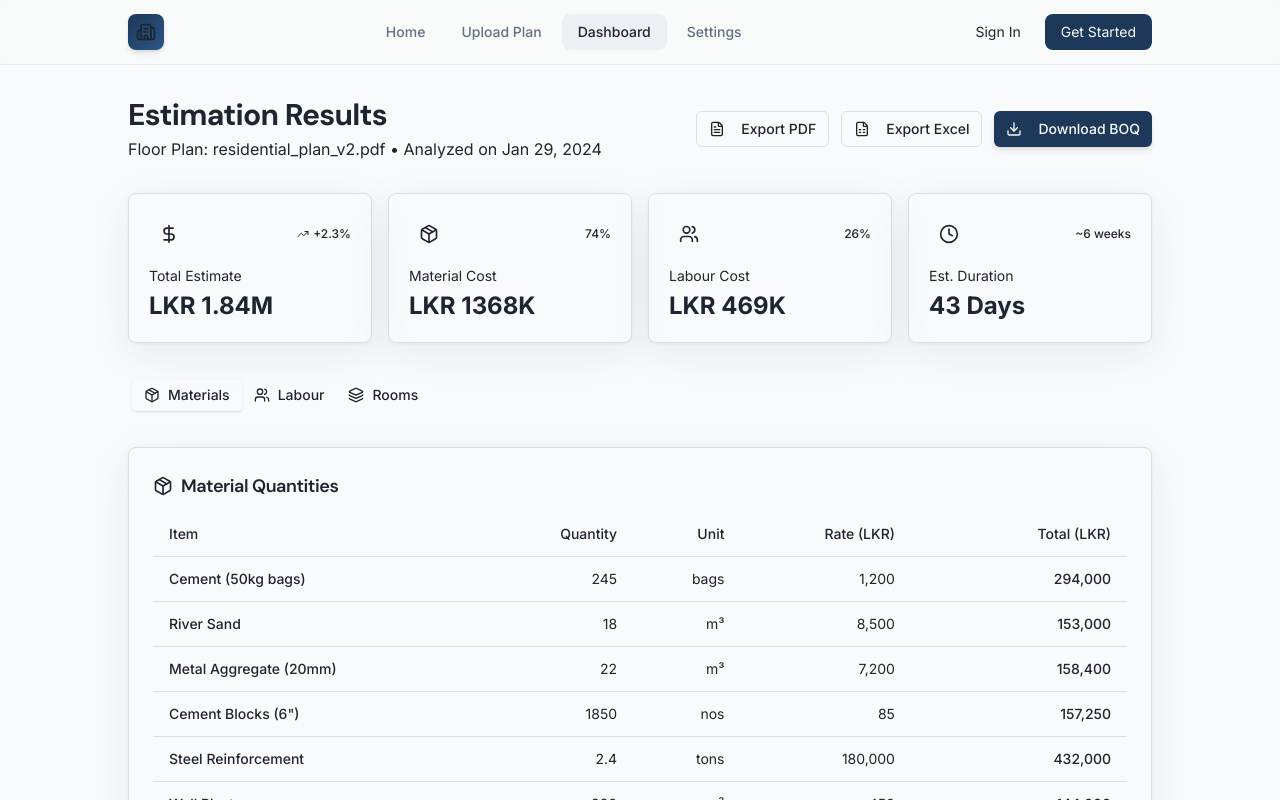
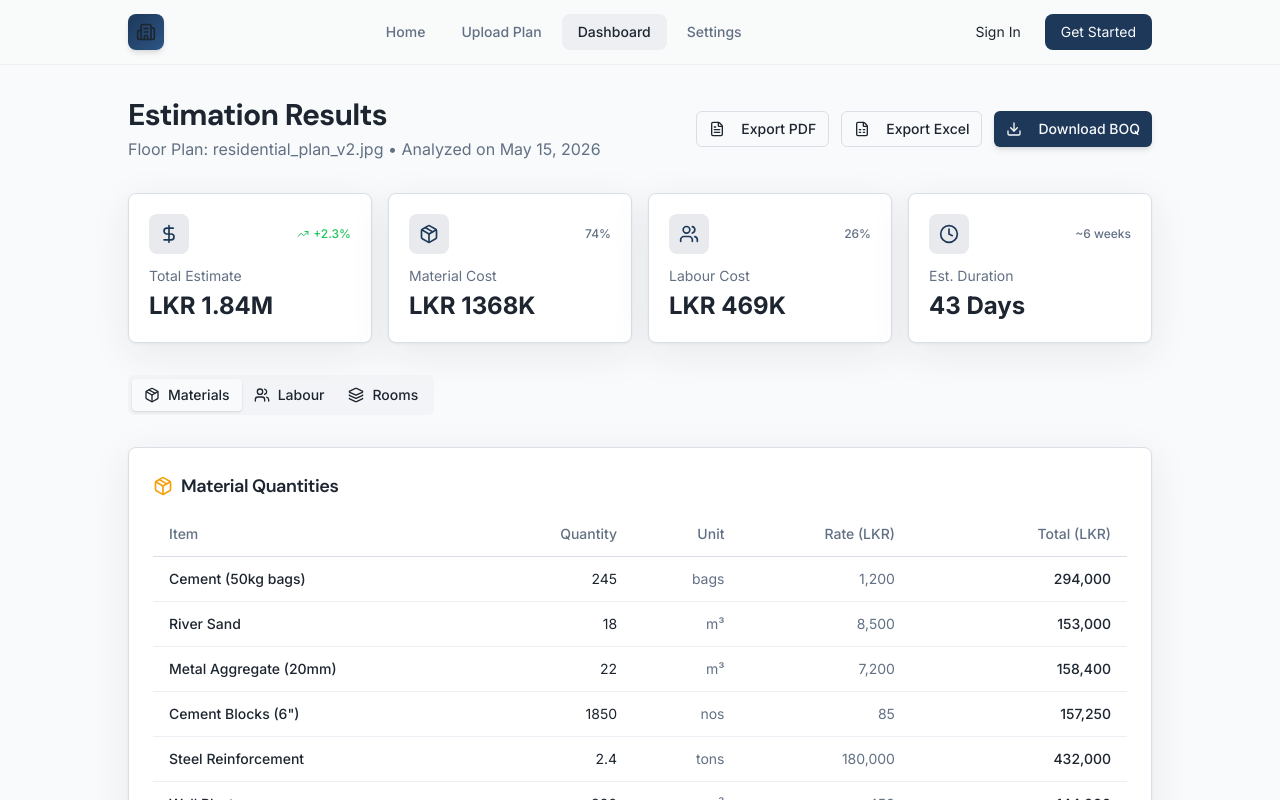
Before and after one commit to DNWijewardana/Quantrox-MERN, a React (Vite) app in the folder frontend/: page /dashboard in a window 1280 px wide. Shown: the top 800 px of the page. Built offline with nearby package versions, Linux system fonts and the light colour scheme.

Commit message:
Update dashboard colors

```diff
--- a/frontend/src/components/ui/card.jsx
+++ b/frontend/src/components/ui/card.jsx
@@ -5,7 +5,7 @@ const Card = forwardRef(({ className, ...props }, ref) => (
   <div
     ref={ref}
     className={cn(
-      "rounded-lg border bg-card text-card-foreground shadow-sm",
+      "rounded-lg border bg-[hsl(var(--card))] text-[hsl(var(--card-foreground))] shadow-sm",
       className
     )}
     {...props}
@@ -37,7 +37,7 @@ CardTitle.displayName = "CardTitle";
 const CardDescription = forwardRef(({ className, ...props }, ref) => (
   <p
     ref={ref}
-    className={cn("text-sm text-muted-foreground", className)}
+    className={cn("text-sm text-[hsl(var(--muted-foreground))]", className)}
     {...props}
   />
 ));
--- a/frontend/src/components/ui/input.jsx
+++ b/frontend/src/components/ui/input.jsx
@@ -7,7 +7,7 @@ const Input = forwardRef(({ className, type = "text", ...props }, ref) => {
       type={type}
       ref={ref}
       className={cn(
-        "flex h-10 w-full rounded-md border border-input bg-background px-3 py-2 text-base ring-offset-background file:border-0 file:bg-transparent file:text-sm file:font-medium file:text-foreground placeholder:text-muted-foreground focus-visible:outline-none focus-visible:ring-2 focus-visible:ring-ring focus-visible:ring-offset-2 disabled:cursor-not-allowed disabled:opacity-50 md:text-sm",
+        "flex h-10 w-full rounded-md border border-input bg-[hsl(var(--background))] px-3 py-2 text-base ring-offset-background file:border-0 file:bg-transparent file:text-sm file:font-medium file:text-[hsl(var(--foreground))] placeholder:text-[hsl(var(--muted-foreground))] focus-visible:outline-none focus-visible:ring-2 focus-visible:ring-ring focus-visible:ring-offset-2 disabled:cursor-not-allowed disabled:opacity-50 md:text-sm",
         className
       )}
       {...props}
--- a/frontend/src/pages/Dashboard.jsx
+++ b/frontend/src/pages/Dashboard.jsx
@@ -51,17 +51,17 @@ const Dashboard = () => {
   return (
     <>
     <Navbar />
-    <div className="min-h-screen flex flex-col bg-background px-6 md:px-16 lg:px-24 xl:px-32">
+    <div className="min-h-screen flex flex-col bg-[hsl(var(--background))] px-6 md:px-16 lg:px-24 xl:px-32">
       <main className="flex-1 py-8">
         <div className="container mx-auto">
           {/* Header */}
           <div className="flex flex-col md:flex-row md:items-center md:justify-between gap-4 mb-8">
             <div>
-              <h1 className="font-display text-2xl md:text-3xl font-bold text-foreground">
+              <h1 className="font-display text-2xl md:text-3xl font-bold text-[hsl(var(--foreground))]">
                 Estimation Results
               </h1>
-              <p className="text-muted-foreground mt-1">
-                Floor Plan: residential_plan_v2.pdf • Analyzed on Jan 29, 2024
+              <p className="text-[hsl(var(--muted-foreground))] mt-1">
+                Floor Plan: residential_plan_v2.jpg • Analyzed on May 15, 2026
               </p>
             </div>
             <div className="flex gap-3">
@@ -111,16 +111,16 @@ const Dashboard = () => {
 
           {/* Tabs */}
           <Tabs defaultValue="materials" className="space-y-6">
-            <TabsList className="bg-secondary/50 p-1">
-              <TabsTrigger value="materials" className="data-[state=active]:bg-background">
+            <TabsList className="bg-[hsl(var(--secondary))]/50 p-1">
+              <TabsTrigger value="materials" className="data-[state=active]:bg-[hsl(var(--background))]">
                 <Package className="h-4 w-4 mr-2" />
                 Materials
               </TabsTrigger>
-              <TabsTrigger value="labour" className="data-[state=active]:bg-background">
+              <TabsTrigger value="labour" className="data-[state=active]:bg-[hsl(var(--background))]">
                 <Users className="h-4 w-4 mr-2" />
                 Labour
               </TabsTrigger>
-              <TabsTrigger value="rooms" className="data-[state=active]:bg-background">
+              <TabsTrigger value="rooms" className="data-[state=active]:bg-[hsl(var(--background))]">
                 <Layers className="h-4 w-4 mr-2" />
                 Rooms
               </TabsTrigger>
@@ -130,7 +130,7 @@ const Dashboard = () => {
               <Card className="shadow-card">
                 <CardHeader className="pb-3">
                   <CardTitle className="flex items-center gap-2 text-lg">
-                    <Package className="h-5 w-5 text-accent" />
+                    <Package className="h-5 w-5 text-[hsl(var(--accent))]" />
                     Material Quantities
                   </CardTitle>
                 </CardHeader>
@@ -138,29 +138,29 @@ const Dashboard = () => {
                   <div className="overflow-x-auto">
                     <table className="w-full">
                       <thead>
-                        <tr className="border-b border-border">
-                          <th className="text-left py-3 px-4 text-sm font-medium text-muted-foreground">Item</th>
-                          <th className="text-right py-3 px-4 text-sm font-medium text-muted-foreground">Quantity</th>
-                          <th className="text-right py-3 px-4 text-sm font-medium text-muted-foreground">Unit</th>
-                          <th className="text-right py-3 px-4 text-sm font-medium text-muted-foreground">Rate (LKR)</th>
-                          <th className="text-right py-3 px-4 text-sm font-medium text-muted-foreground">Total (LKR)</th>
+                        <tr className="border-b border-[hsl(var(--border))]">
+                          <th className="text-left py-3 px-4 text-sm font-medium text-[hsl(var(--muted-foreground))]">Item</th>
+                          <th className="text-right py-3 px-4 text-sm font-medium text-[hsl(var(--muted-foreground))]">Quantity</th>
+                          <th className="text-right py-3 px-4 text-sm font-medium text-[hsl(var(--muted-foreground))]">Unit</th>
+                          <th className="text-right py-3 px-4 text-sm font-medium text-[hsl(var(--muted-foreground))]">Rate (LKR)</th>
+                          <th className="text-right py-3 px-4 text-sm font-medium text-[hsl(var(--muted-foreground))]">Total (LKR)</th>
                         </tr>
                       </thead>
                       <tbody>
                         {materialData.map((item, index) => (
-                          <tr key={index} className="border-b border-border/50 hover:bg-secondary/30 transition-colors">
-                            <td className="py-3 px-4 text-sm font-medium text-foreground">{item.item}</td>
-                            <td className="py-3 px-4 text-sm text-right text-foreground">{item.quantity}</td>
-                            <td className="py-3 px-4 text-sm text-right text-muted-foreground">{item.unit}</td>
-                            <td className="py-3 px-4 text-sm text-right text-muted-foreground">{item.rate.toLocaleString()}</td>
-                            <td className="py-3 px-4 text-sm text-right font-medium text-foreground">{item.total.toLocaleString()}</td>
+                          <tr key={index} className="border-b border-[hsl(var(--border))]/50 hover:bg-[hsl(var(--secondary))]/30 transition-colors">
+                            <td className="py-3 px-4 text-sm font-medium text-[hsl(var(--foreground))]">{item.item}</td>
+                            <td className="py-3 px-4 text-sm text-right text-[hsl(var(--foreground))]">{item.quantity}</td>
+                            <td className="py-3 px-4 text-sm text-right text-[hsl(var(--muted-foreground))]">{item.unit}</td>
+                            <td className="py-3 px-4 text-sm text-right text-[hsl(var(--muted-foreground))]">{item.rate.toLocaleString()}</td>
+                            <td className="py-3 px-4 text-sm text-right font-medium text-[hsl(var(--foreground))]">{item.total.toLocaleString()}</td>
                           </tr>
                         ))}
                       </tbody>
                       <tfoot>
-                        <tr className="bg-secondary/50">
-                          <td colSpan={4} className="py-3 px-4 text-sm font-semibold text-foreground">Total Material Cost</td>
-                          <td className="py-3 px-4 text-sm text-right font-bold text-foreground">LKR {totalMaterialCost.toLocaleString()}</td>
+                        <tr className="bg-[hsl(var(--secondary))]/50">
+                          <td colSpan={4} className="py-3 px-4 text-sm font-semibold text-[hsl(var(--foreground))]">Total Material Cost</td>
+                          <td className="py-3 px-4 text-sm text-right font-bold text-[hsl(var(--foreground))]">LKR {totalMaterialCost.toLocaleString()}</td>
                         </tr>
                       </tfoot>
                     </table>
@@ -173,7 +173,7 @@ const Dashboard = () => {
               <Card className="shadow-card">
                 <CardHeader className="pb-3">
                   <CardTitle className="flex items-center gap-2 text-lg">
-                    <Users className="h-5 w-5 text-accent" />
+                    <Users className="h-5 w-5 text-[hsl(var(--accent))]" />
                     Labour Estimation
                   </CardTitle>
                 </CardHeader>
@@ -181,29 +181,29 @@ const Dashboard = () => {
                   <div className="overflow-x-auto">
                     <table className="w-full">
                       <thead>
-                        <tr className="border-b border-border">
-                          <th className="text-left py-3 px-4 text-sm font-medium text-muted-foreground">Task</th>
-                          <th className="text-right py-3 px-4 text-sm font-medium text-muted-foreground">Days</th>
-                          <th className="text-right py-3 px-4 text-sm font-medium text-muted-foreground">Workers</th>
-                          <th className="text-right py-3 px-4 text-sm font-medium text-muted-foreground">Rate/Day (LKR)</th>
-                          <th className="text-right py-3 px-4 text-sm font-medium text-muted-foreground">Total (LKR)</th>
+                        <tr className="border-b border-[hsl(var(--border))]/50">
+                          <th className="text-left py-3 px-4 text-sm font-medium text-[hsl(var(--muted-foreground))]">Task</th>
+                          <th className="text-right py-3 px-4 text-sm font-medium text-[hsl(var(--muted-foreground))]">Days</th>
+                          <th className="text-right py-3 px-4 text-sm font-medium text-[hsl(var(--muted-foreground))]">Workers</th>
+                          <th className="text-right py-3 px-4 text-sm font-medium text-[hsl(var(--muted-foreground))]">Rate/Day (LKR)</th>
+                          <th className="text-right py-3 px-4 text-sm font-medium text-[hsl(var(--muted-foreground))]">Total (LKR)</th>
                         </tr>
                       </thead>
                       <tbody>
                         {labourData.map((item, index) => (
-                          <tr key={index} className="border-b border-border/50 hover:bg-secondary/30 transition-colors">
-                            <td className="py-3 px-4 text-sm font-medium text-foreground">{item.task}</td>
-                            <td className="py-3 px-4 text-sm text-right text-foreground">{item.days}</td>
-                            <td className="py-3 px-4 text-sm text-right text-muted-foreground">{item.workers}</td>
-                            <td className="py-3 px-4 text-sm text-right text-muted-foreground">{item.rate.toLocaleString()}</td>
-                            <td className="py-3 px-4 text-sm text-right font-medium text-foreground">{item.total.toLocaleString()}</td>
+                          <tr key={index} className="border-b border-[hsl(var(--border))]/50 hover:bg-[hsl(var(--secondary))]/30 transition-colors">
+                            <td className="py-3 px-4 text-sm font-medium text-[hsl(var(--foreground))]">{item.task}</td>
+                            <td className="py-3 px-4 text-sm text-right text-[hsl(var(--foreground))]">{item.days}</td>
+                            <td className="py-3 px-4 text-sm text-right text-[hsl(var(--muted-foreground))]">{item.workers}</td>
+                            <td className="py-3 px-4 text-sm text-right text-[hsl(var(--muted-foreground))]">{item.rate.toLocaleString()}</td>
+                            <td className="py-3 px-4 text-sm text-right font-medium text-[hsl(var(--foreground))]">{item.total.toLocaleString()}</td>
                           </tr>
                         ))}
                       </tbody>
                       <tfoot>
-                        <tr className="bg-secondary/50">
-                          <td colSpan={4} className="py-3 px-4 text-sm font-semibold text-foreground">Total Labour Cost</td>
-                          <td className="py-3 px-4 text-sm text-right font-bold text-foreground">LKR {totalLabourCost.toLocaleString()}</td>
+                        <tr className="bg-[hsl(var(--secondary))]/50">
+                          <td colSpan={4} className="py-3 px-4 text-sm font-semibold text-[hsl(var(--foreground))]">Total Labour Cost</td>
+                          <td className="py-3 px-4 text-sm text-right font-bold text-[hsl(var(--foreground))]">LKR {totalLabourCost.toLocaleString()}</td>
                         </tr>
                       </tfoot>
                     </table>
@@ -216,7 +216,7 @@ const Dashboard = () => {
               <Card className="shadow-card">
                 <CardHeader className="pb-3">
                   <CardTitle className="flex items-center gap-2 text-lg">
-                    <Layers className="h-5 w-5 text-accent" />
+                    <Layers className="h-5 w-5 text-[hsl(var(--accent))]" />
                     Detected Rooms
                   </CardTitle>
                 </CardHeader>
@@ -225,33 +225,33 @@ const Dashboard = () => {
                     {roomData.map((room, index) => (
                       <div
                         key={index}
-                        className="p-4 rounded-lg border border-border bg-secondary/20 hover:bg-secondary/40 transition-colors"
+                        className="p-4 rounded-lg border border-[hsl(var(--border))]/50 bg-[hsl(var(--secondary))]/20 hover:bg-[hsl(var(--secondary))]/40 transition-colors"
                       >
-                        <h4 className="font-semibold text-foreground mb-3">{room.name}</h4>
+                        <h4 className="font-semibold text-[hsl(var(--foreground))] mb-3">{room.name}</h4>
                         <div className="grid grid-cols-2 gap-3 text-sm">
                           <div>
-                            <p className="text-muted-foreground">Area</p>
-                            <p className="font-medium text-foreground">{room.area} m²</p>
+                            <p className="text-[hsl(var(--muted-foreground))]">Area</p>
+                            <p className="font-medium text-[hsl(var(--foreground))]">{room.area} m²</p>
                           </div>
                           <div>
-                            <p className="text-muted-foreground">Perimeter</p>
-                            <p className="font-medium text-foreground">{room.perimeter} m</p>
+                            <p className="text-[hsl(var(--muted-foreground))]">Perimeter</p>
+                            <p className="font-medium text-[hsl(var(--foreground))]">{room.perimeter} m</p>
                           </div>
                         </div>
                       </div>
                     ))}
                   </div>
-                  <div className="mt-6 p-4 rounded-lg bg-accent/10 border border-accent/20">
+                  <div className="mt-6 p-4 rounded-lg bg-[hsl(var(--accent))]/10 border border-[hsl(var(--accent))]/20">
                     <div className="flex items-center justify-between">
                       <div>
-                        <p className="text-sm text-muted-foreground">Total Floor Area</p>
-                        <p className="text-2xl font-bold text-foreground">
+                        <p className="text-sm text-[hsl(var(--muted-foreground))]">Total Floor Area</p>
+                        <p className="text-2xl font-bold text-[hsl(var(--foreground))]">
                           {roomData.reduce((sum, room) => sum + room.area, 0).toFixed(1)} m²
                         </p>
                       </div>
                       <div>
-                        <p className="text-sm text-muted-foreground">Total Wall Length</p>
-                        <p className="text-2xl font-bold text-foreground">
+                        <p className="text-sm text-[hsl(var(--muted-foreground))]">Total Wall Length</p>
+                        <p className="text-2xl font-bold text-[hsl(var(--foreground))]">
                           {(roomData.reduce((sum, room) => sum + room.perimeter, 0) / 2).toFixed(1)} m
                         </p>
                       </div>
@@ -275,13 +275,13 @@ function SummaryCard({ icon, label, value, change, positive }) {
       <CardContent className="p-5">
         <div className="flex items-center justify-between mb-3">
 
-          <div className="flex h-10 w-10 items-center justify-center rounded-lg bg-primary/10 text-primary">
+          <div className="flex h-10 w-10 items-center justify-center rounded-lg bg-[hsl(var(--primary))]/10 text-[hsl(var(--primary))]">
             {icon}
           </div>
 
           <div
             className={`flex items-center gap-1 text-xs font-medium ${
-              positive ? "text-success" : "text-muted-foreground"
+              positive ? "text-[hsl(var(--success))]" : "text-[hsl(var(--muted-foreground))]"
             }`}
           >
             {positive && <TrendingUp className="h-3 w-3" />}
@@ -290,8 +290,8 @@ function SummaryCard({ icon, label, value, change, positive }) {
 
         </div>
 
-        <p className="text-sm text-muted-foreground">{label}</p>
-        <p className="text-2xl font-bold text-foreground mt-1">{value}</p>
+        <p className="text-sm text-[hsl(var(--muted-foreground))]">{label}</p>
+        <p className="text-2xl font-bold text-[hsl(var(--foreground))] mt-1">{value}</p>
       </CardContent>
     </Card>
   );
```
